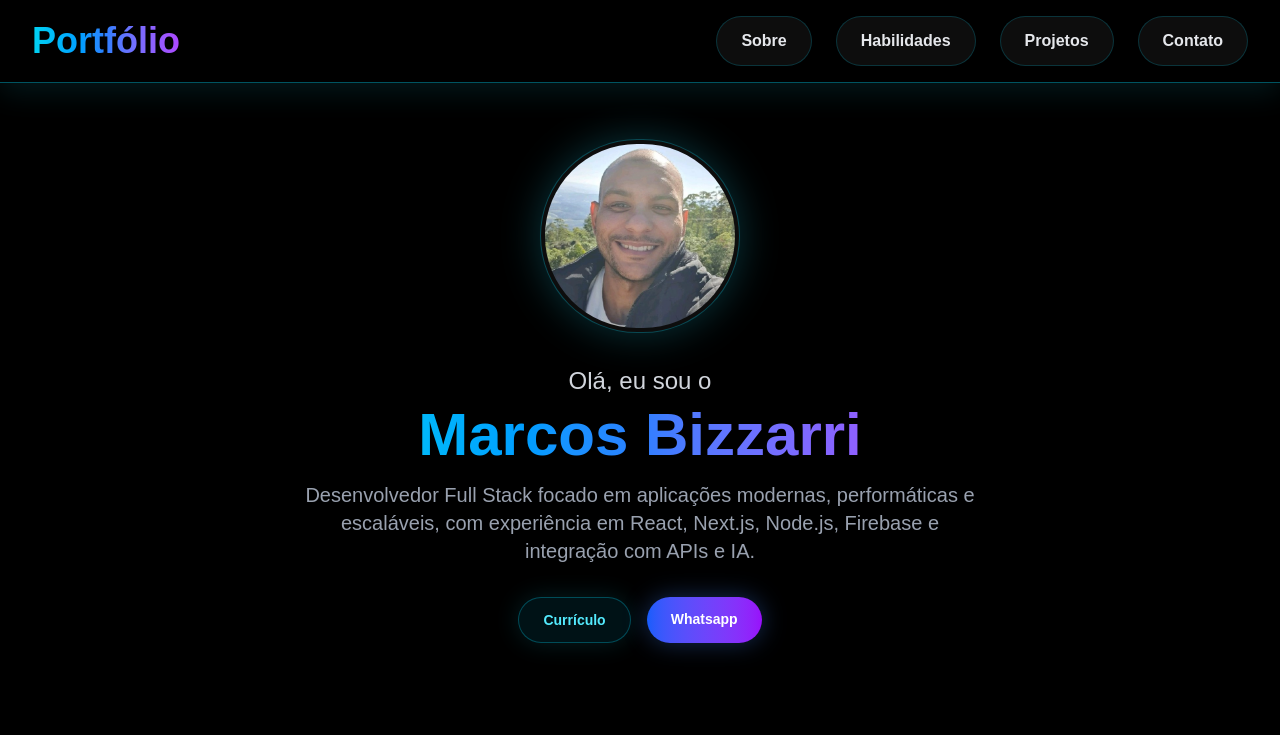
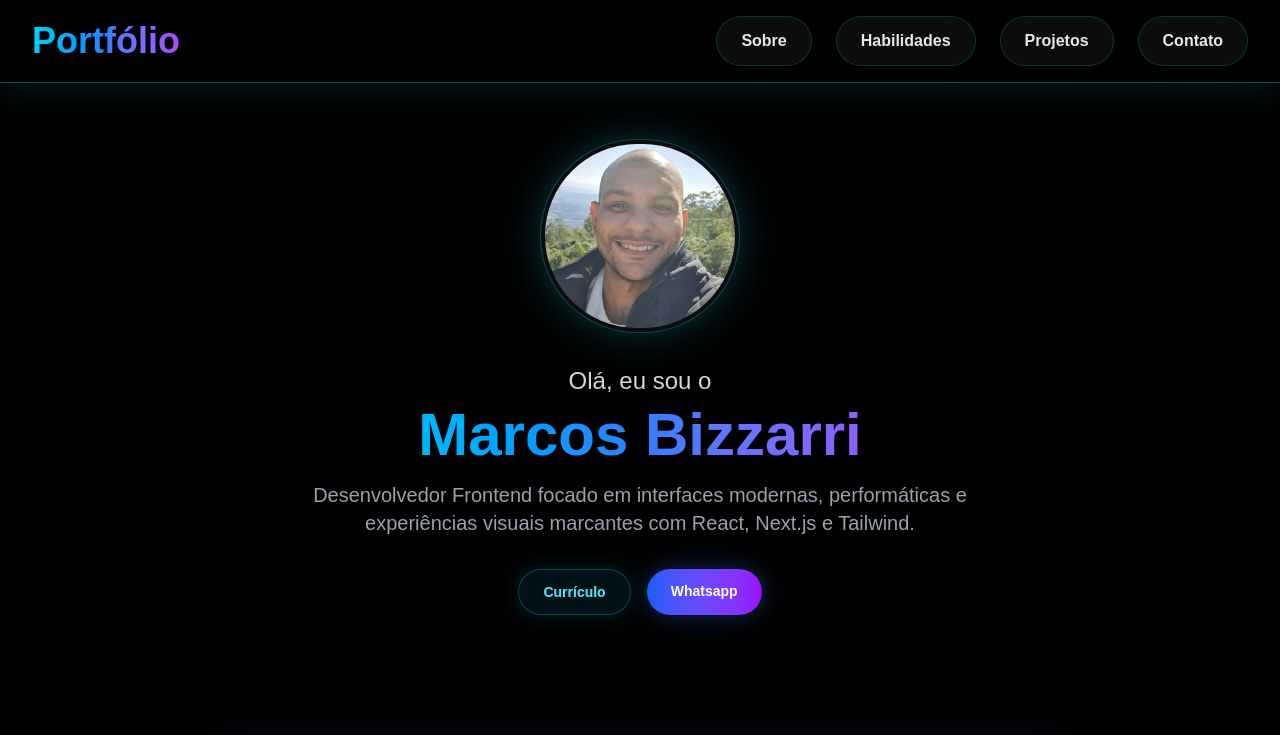
Before and after one commit to MarcosBizzarri/Portfolio-nextjs-marcos-bizzarri, a Next.js app: page / in a window 1280 px wide. Shown: the top 735 px of the page. Built offline with nearby package versions, Linux system fonts and the light colour scheme.

Commit message:
Update Hero.tsx

```diff
--- a/app/components/sections/Hero.tsx
+++ b/app/components/sections/Hero.tsx
@@ -24,8 +24,8 @@ export default function Hero() {
         </h2>
 
         <p className="mt-4 max-w-2xl text-base leading-7 text-gray-400 md:text-xl">
-          Desenvolvedor Full Stack focado em aplicações modernas, performáticas e escaláveis,
-          com experiência em React, Next.js, Node.js, Firebase e integração com APIs e IA.
+          Desenvolvedor Frontend focado em interfaces modernas, performáticas e
+          experiências visuais marcantes com React, Next.js e Tailwind.
         </p>
 
         <div className="mt-8 flex flex-wrap justify-center gap-4">
```
